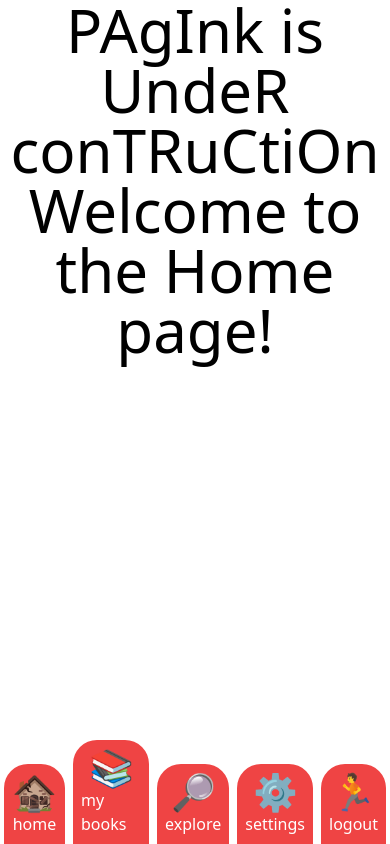
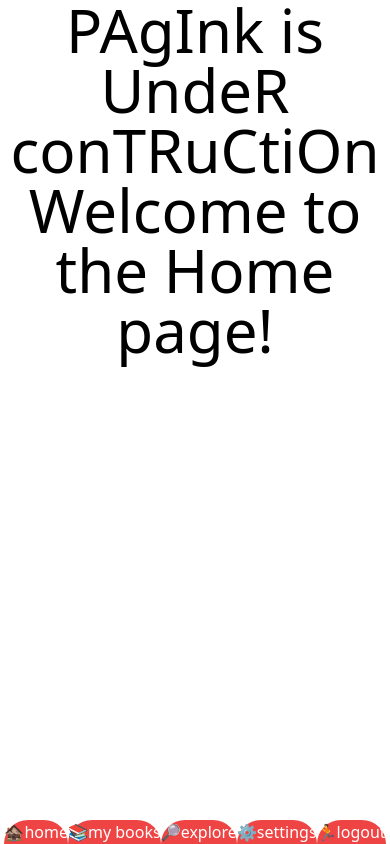
Before and after one commit to graveetone/pagink, a React (Create React App) app in the folder frontend/: page / in a window 390 px wide. Built offline with nearby package versions, Linux system fonts and the light colour scheme.

Commit message:
tailwind responsive: config file update

```diff
--- a/frontend/tailwind.config.js
+++ b/frontend/tailwind.config.js
@@ -1,14 +1,14 @@
 /** @type {import('tailwindcss').Config} */
+const defaultTheme = require('tailwindcss/defaultTheme')
+
 module.exports = {
   content: ['public/*.html', './src/**/*.js', './src/**/*.jsx', './src/*.jsx'],
   theme: {
     screens: {
-      'sm': '300px',
-      'md': '600px',
-      'lg': '1024px',
-      'xl': '1280px',
-    },
-    extend: {},
+      ...defaultTheme.screens,
+      'xs': '350px',
+      'sm': '500px'
+    }
   },
   plugins: [],
 }
```
